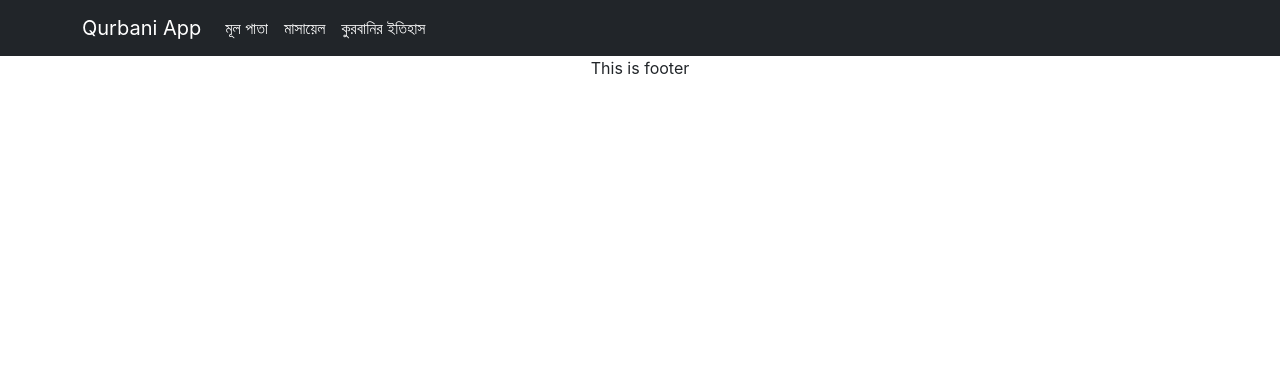
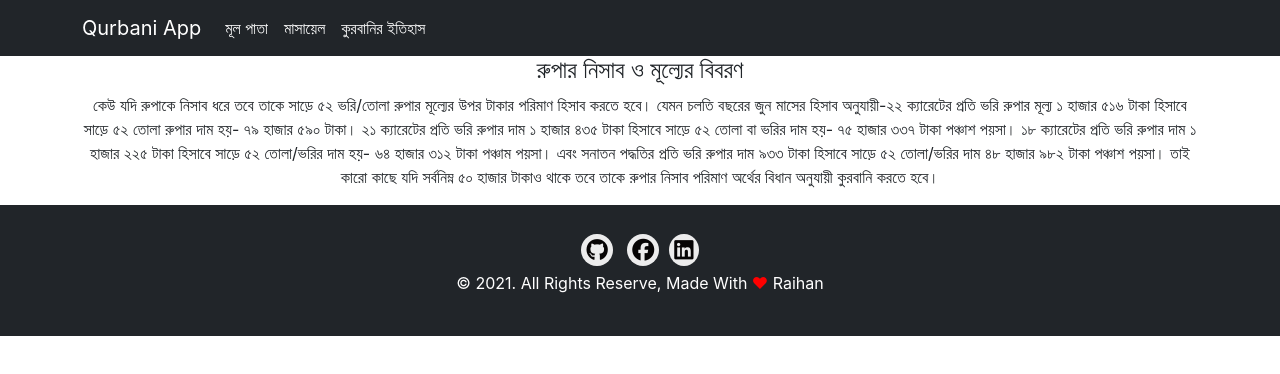
Before and after one commit to raihaninfo/qurbani-app, a React (Create React App) app: page /details in a window 1280 px wide. Shown: the top 374 px of the page. Built offline with nearby package versions, Linux system fonts and the light colour scheme.

Commit message:
add footer, history route added

```diff
--- a/package.json
+++ b/package.json
@@ -8,6 +8,7 @@
     "@testing-library/user-event": "^12.1.10",
     "react": "^17.0.2",
     "react-dom": "^17.0.2",
+    "react-icons": "^4.2.0",
     "react-router-dom": "^5.2.0",
     "react-scripts": "4.0.3",
     "web-vitals": "^1.0.1"
--- a/public/index.html
+++ b/public/index.html
@@ -24,6 +24,10 @@
       integrity="sha384-MrcW6ZMFYlzcLA8Nl+NtUVF0sA7MsXsP1UyJoMp4YLEuNSfAP+JcXn/tWtIaxVXM"
       crossorigin="anonymous"
     ></script>
+    <script
+      src="https://kit.fontawesome.com/32809a2e09.js"
+      crossorigin="anonymous"
+    ></script>
 
     <title>React App</title>
   </head>
--- a/src/App.css
+++ b/src/App.css
@@ -1,38 +1,7 @@
 .App {
   text-align: center;
 }
-
-.App-logo {
-  height: 40vmin;
-  pointer-events: none;
+body {
+  margin: 0;
+  padding: 0;
 }
-
-@media (prefers-reduced-motion: no-preference) {
-  .App-logo {
-    animation: App-logo-spin infinite 20s linear;
-  }
-}
-
-.App-header {
-  background-color: #282c34;
-  min-height: 100vh;
-  display: flex;
-  flex-direction: column;
-  align-items: center;
-  justify-content: center;
-  font-size: calc(10px + 2vmin);
-  color: white;
-}
-
-.App-link {
-  color: #61dafb;
-}
-
-@keyframes App-logo-spin {
-  from {
-    transform: rotate(0deg);
-  }
-  to {
-    transform: rotate(360deg);
-  }
-}
--- a/src/App.jsx
+++ b/src/App.jsx
@@ -4,6 +4,8 @@ import Footer from "./components/Footer/Footer";
 import Navbar from "./components/Header/Navbar";
 import Home from "./components/Homepage/Home";
 import QuestionRender from "./components/Question/QuestionRender";
+import HistoryOfQurbani from "./components/QurbaniDetails/HistoryOfQurbani";
+import QurbaniDetails from "./components/QurbaniDetails/QurbaniDetails";
 function App() {
 
   return (
@@ -13,6 +15,8 @@ function App() {
         <Switch>
           <Route exact path="/" component={Home} />
           <Route path="/question" component={QuestionRender} />
+          <Route path="/details" component={QurbaniDetails} />
+          <Route path='/history' component={HistoryOfQurbani} />
         </Switch>
         <Footer></Footer>
       </div>
--- a/src/components/Footer/Footer.css
+++ b/src/components/Footer/Footer.css
@@ -0,0 +1,18 @@
+.footer {
+  margin-bottom: 0;
+  padding-bottom: 1px;
+}
+a {
+  text-decoration: none;
+}
+.faba {
+  font-size: 22px;
+  padding: 5px;
+  background-color: #ececec;
+  color: #060404;
+  border-radius: 50%;
+  margin: 5px;
+}
+.love{
+    color: red;
+}
--- a/src/components/Footer/Footer.jsx
+++ b/src/components/Footer/Footer.jsx
@@ -1,9 +1,16 @@
+
 import React from 'react';
+import './Footer.css';
 
 const Footer = () => {
     return (
-        <div>
-            This is footer
+        <div className="footer bg-dark text-white">
+            <div className='pt-4'>
+            <a href="http://github.com/raihaninfo"><i class="fab faba fa-github"></i> </a>
+            <a href="http://facebook.com/raihan.mahmudi.50"><i class="fab faba fa-facebook"></i></a>
+            <a href="https://www.linkedin.com/in/raihaninfo/"><i class="fab faba fa-linkedin"></i></a>
+            </div>
+            <p className="text-white pb-4">&copy; 2021. All Rights Reserve, Made With <span className='love'>❤</span> <a className='text-white' href='https://facebook.com/raihan.mahmudi.50'>Raihan</a></p>
         </div>
     );
 };
--- a/src/components/Form/Form.css
+++ b/src/components/Form/Form.css
@@ -0,0 +1,3 @@
+.form-row{
+    border-bottom: 2px solid black;
+}
--- a/src/components/Form/Form.jsx
+++ b/src/components/Form/Form.jsx
@@ -1,22 +1,25 @@
 import React from 'react';
+import { Link } from 'react-router-dom';
+import './Form.css';
 
 const Form = () => {
     return (
     <div>
         <div className="container">
-            <div className="row">
-                <div className="col-md-10 m-auto">
-                    <form>
+            <div className="row form-row">
+                <div className="col-md-10 m-auto ">
+                    <form className='mt-4 '>
+                        <h2>জেনে নিন আপনার কুরবানি ওয়াজিব হয়েছে কিনা..</h2>
                         <div className="mb-3">
                             <label for="name" className="form-label">আপনার নাম লিখুন</label>
-                            <input className="form-control" type="text" name="" id="name" />
+                            <input placeholder="আপনার নাম লিখুন" className="form-control" type="text" name="" id="name" />
                         </div>
 
                         <div className='mb-3'>
                             <label for="amount" className="form-label">আপনার কত টাকা আছে ?</label>
-                            <input className="form-control" type="number" name="" id="amount" />
+                            <input placeholder="আপনার সম্পত্তির পরিমান লিখুন (সংখ্যাই)" className="form-control" type="number" name="" id="amount" />
                         </div>
-                    <p>আপনার উপর কুরবানি ওয়াজিব হয়েছে।</p>
+                    <p>প্রিয় (নাম) আপনার উপর কুরবানি ওয়াজিব হয়েছে।, কুরবানির প্রস্তুতি নেয়ার আহবান রইল, <Link to="/details">বিস্তারিত আরও জানুন</Link> </p>
                     </form>
                 </div>
             </div>
--- a/src/components/Header/Navbar.jsx
+++ b/src/components/Header/Navbar.jsx
@@ -33,9 +33,9 @@ const Navbar = () => {
                   </Link>
                 </li>
                 <li className="nav-item">
-                  <a className="nav-link active" aria-current="page" href="/">
+                  <Link className="nav-link active" aria-current="page" to="/history">
                     কুরবানির ইতিহাস
-                  </a>
+                  </Link>
                 </li>
               </ul>
             </div>
--- a/src/components/Question/QuestionRender.jsx
+++ b/src/components/Question/QuestionRender.jsx
@@ -3,8 +3,8 @@ import allData from '../../allData';
 import Question from './Question';
 
 const QuestionRender = () => {
-    const first20 = allData.slice(0, 20);
-    const [question] = useState(first20);
+    const allQuestion = allData.slice(0, 30);
+    const [question] = useState(allQuestion);
     return (
         <div>
             <div className="header my-4">
--- /dev/null
+++ b/src/components/QurbaniDetails/HistoryOfQurbani.jsx
@@ -0,0 +1,11 @@
+import React from 'react';
+
+const HistoryOfQurbani = () => {
+    return (
+        <div>
+            <h4>History of Qurbani</h4>
+        </div>
+    );
+};
+
+export default HistoryOfQurbani;
--- /dev/null
+++ b/src/components/QurbaniDetails/QurbaniDetails.jsx
@@ -0,0 +1,13 @@
+import React from 'react';
+
+const QurbaniDetails = () => {
+    return (
+        <div className='container'>
+            <h4>রুপার নিসাব ও মূল্যের বিবরণ</h4>
+            <p className='text-justify'>  কেউ যদি রুপাকে নিসাব ধরে তবে তাকে সাড়ে ৫২ ভরি/তোলা রুপার মূল্যের উপর টাকার পরিমাণ হিসাব করতে হবে। যেমন চলতি বছরের জুন মাসের হিসাব অনুযায়ী-২২ ক্যারেটের প্রতি ভরি রুপার মূল্য ১ হাজার ৫১৬ টাকা হিসাবে সাড়ে ৫২ তোলা রুপার দাম হয়- ৭৯ হাজার ৫৯০ টাকা। ২১ ক্যারেটের প্রতি ভরি রুপার দাম ১ হাজার ৪৩৫ টাকা হিসাবে সাড়ে ৫২ তোলা বা ভরির দাম হয়- ৭৫ হাজার ৩৩৭ টাকা পঞ্চাশ পয়সা। ১৮ ক্যারেটের প্রতি ভরি রুপার দাম ১ হাজার ২২৫ টাকা হিসাবে সাড়ে ৫২ তোলা/ভরির দাম হয়- ৬৪ হাজার ৩১২ টাকা পঞ্চাম পয়সা। এবং সনাতন পদ্ধতির প্রতি ভরি রুপার দাম ৯৩৩ টাকা হিসাবে সাড়ে ৫২ তোলা/ভরির দাম ৪৮ হাজার ৯৮২ টাকা পঞ্চাশ পয়সা। তাই কারো কাছে যদি সর্বনিম্ন ৫০ হাজার টাকাও থাকে তবে তাকে রুপার নিসাব পরিমাণ অর্থের বিধান অনুযায়ী কুরবানি করতে হবে।
+</p>
+        </div>
+    );
+};
+
+export default QurbaniDetails;
```
Also changed, not shown: 1 other file (tests, documents, lock files or other folders).
